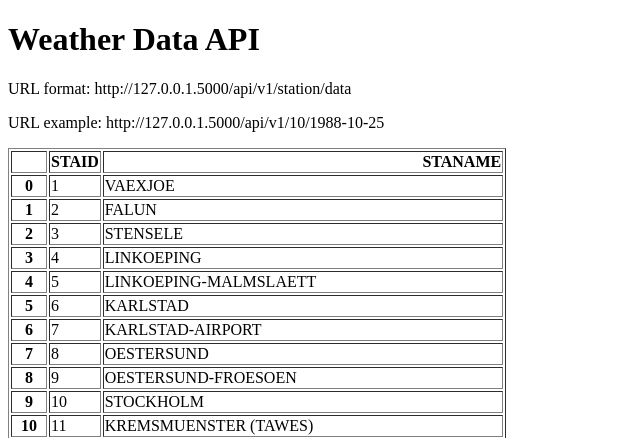
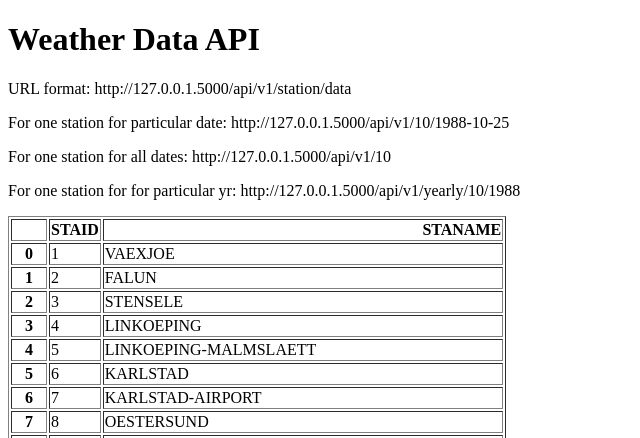
Before and after one commit to Nischitha-coder/flask, a Flask app: page / in a window 1280 px wide. Shown: the top 438 px of the page, without its empty margins (0-640 px from the left). Run offline with Flask 3, Linux system fonts and the light colour scheme.

Commit message:
Add url end point for yearly and all date

```diff
--- a/main.py
+++ b/main.py
@@ -17,4 +17,16 @@ def about(station, date):
             "date": date,
             "temperature": temperature}
 
+@app.route("/api/v1/<station>")
+def alldates(station):
+    df = pd.read_csv("data_small/TG_STAID" + str(station).zfill(6) + ".txt", skiprows=20, parse_dates=["    DATE"])
+    return df.to_dict(orient="records")
+
+@app.route("/api/v1/yearly/<station>/<yr>")
+def yearly(station, yr):
+    df = pd.read_csv("data_small/TG_STAID" + str(station).zfill(6) + ".txt", skiprows=20)
+    df["    DATE"] = df["    DATE"].astype(str)
+    result = df[df["    DATE"].str.startswith(str(yr))].to_dict(orient="records")
+    return result
+
 app.run(debug=True)
--- a/templates/home.html
+++ b/templates/home.html
@@ -7,7 +7,9 @@
 <body>
 <h1>Weather Data API</h1>
 <p>URL format: http://127.0.0.1.5000/api/v1/station/data</p>
-<p>URL example: http://127.0.0.1.5000/api/v1/10/1988-10-25</p>
+<p>For one station for particular date: http://127.0.0.1.5000/api/v1/10/1988-10-25</p>
+<p>For one station for all dates: http://127.0.0.1.5000/api/v1/10</p>
+<p>For one station for for particular yr: http://127.0.0.1.5000/api/v1/yearly/10/1988</p>
 <p>{{data|safe}}</p>
 </body>
 </html>
```
